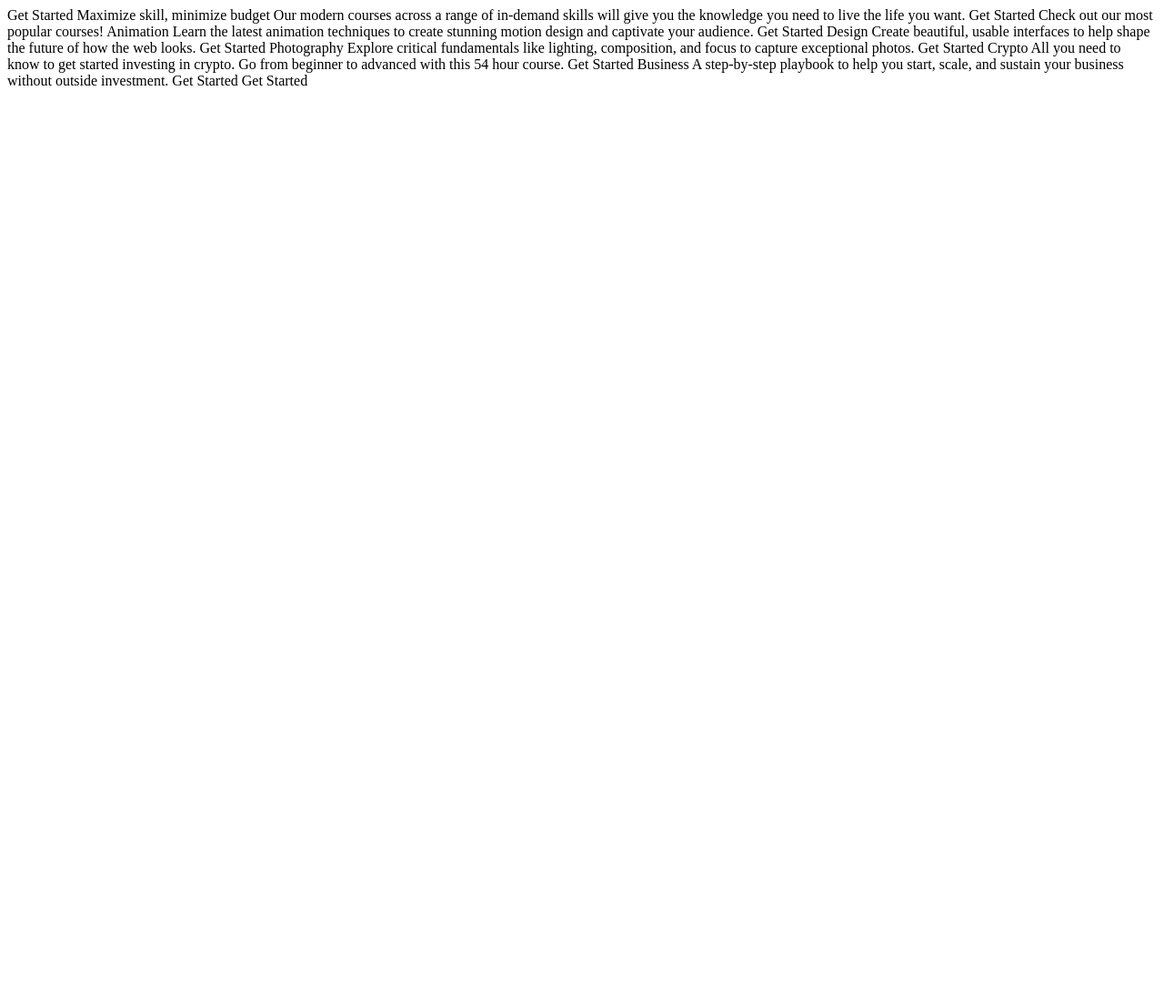
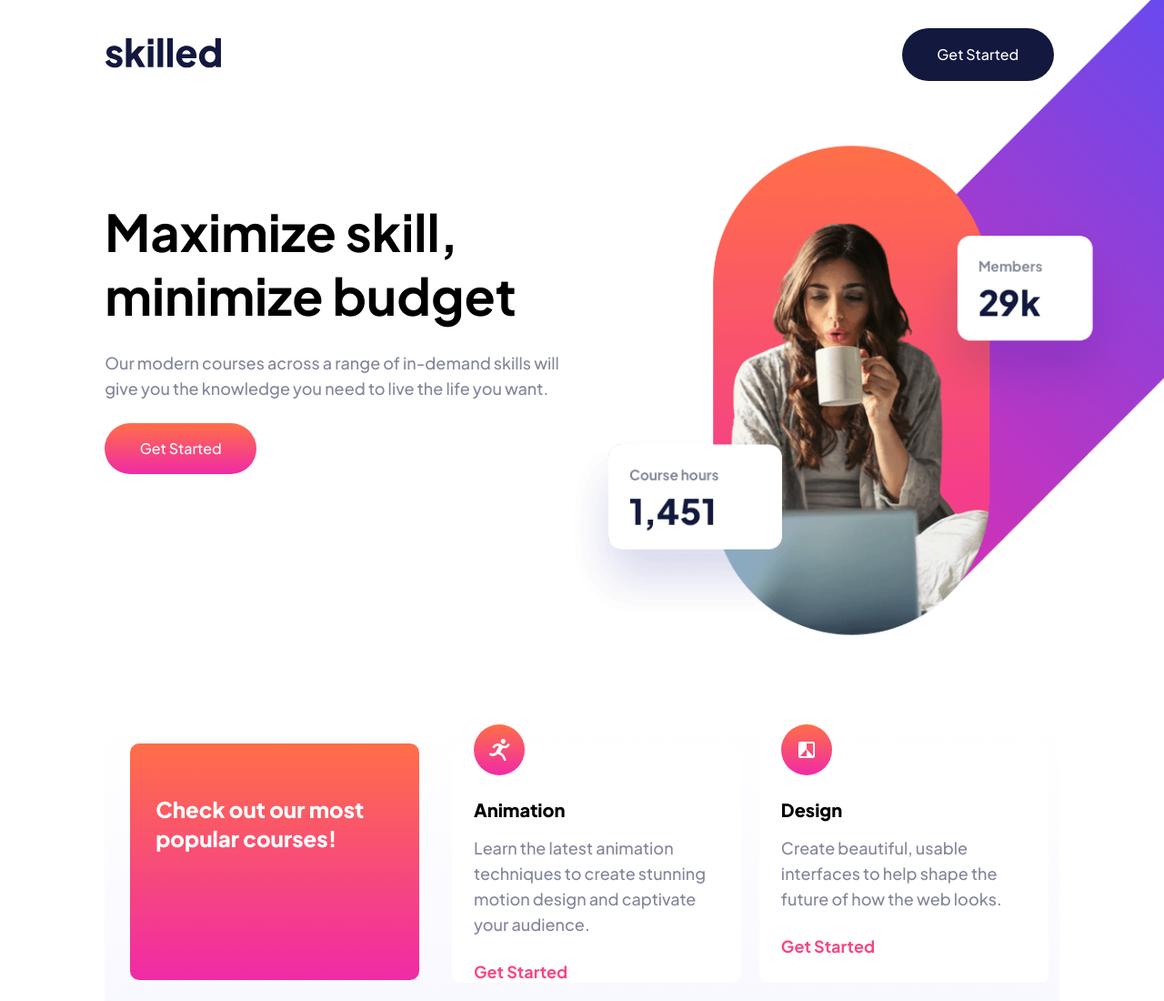
Before and after one commit to haribhuju/project1harry, a plain HTML site: page index.html in a window 1280 px wide. Shown: the top 1100 px of the page at 91% size. Before the commit the page ends 800 px from the top, so only its background shows below. Drawn offline with Linux system fonts and the light colour scheme.

Commit message:
final files

```diff
--- a/index.html
+++ b/index.html
@@ -1,52 +1,101 @@
 <!DOCTYPE html>
 <html lang="en">
-<head>
-  <meta charset="UTF-8">
-  <meta name="viewport" content="width=device-width, initial-scale=1.0">
+  <head>
+    <meta charset="UTF-8" />
+    <meta name="viewport" content="width=device-width, initial-scale=1.0" />
 
-  <link rel="icon" type="image/png" sizes="32x32" href="./assets/favicon-32x32.png">
+    <link
+      rel="icon"
+      type="image/png"
+      sizes="32x32"
+      href="./assets/favicon-32x32.png"
+    />
+    <link rel="preconnect" href="https://fonts.googleapis.com" />
+    <link rel="preconnect" href="https://fonts.gstatic.com" crossorigin />
+    <link
+      href="https://fonts.googleapis.com/css2?family=Plus+Jakarta+Sans:wght@500;700;800&display=swap"
+      rel="stylesheet"
+    />
 
-  <title>Frontend Mentor | Skilled e-learning landing page</title>
-</head>
-<body>
+    <link rel="stylesheet" href="style.css" />
 
-  Get Started
+    <title>Frontend Mentor | Skilled e-learning landing page</title>
+  </head>
+  <body>
+    <header class="header container">
+        <nav>
+          <a href="#"><img src="/assets/logo-dark.svg" alt="logo" srcset=""></a>
+          <ul>
+            <li><a href="#" class="btn btn-header">Get Started</a></li>
+          </ul>
+        </nav>
+    </header>
 
-  Maximize skill, minimize budget
+    <section class="hero container">
+      <div class="hero-text">
+        <h1>Maximize skill, minimize budget</h1>
+        <p>Our modern courses across a range of in-demand
+          skills will give you the knowledge you need to live the life you want.</p>
+        <a href="#" class="btn btn-hero">Get Started</a>
+      </div>
+      <div class="hero-img">
 
-  Our modern courses across a range of in-demand skills will give you the
-  knowledge you need to live the life you want.
+      </div>
+    </section>
 
-  Get Started
+    <section class="courses container">
+      <div class="course-feature course">
+        <p>Check out our most popular courses!</p>
+      </div>
 
-  Check out our most popular courses!
+      <div class="course">
+        <img src="/assets/icon-animation.svg" alt="icon animation" srcset="">
+        <h2>Animation</h2>
+        <p>Learn the latest animation techniques to create stunning motion design and captivate your audience.</p>
+        <a href="#" class="btn-course">Get Started</a>
+      </div>
 
-  Animation
-  Learn the latest animation techniques to create stunning motion
-  design and captivate your audience.
-  Get Started
+      <div class="course">
+        <img src="/assets/icon-design.svg" alt="icon design" srcset="">
+        <h2>Design</h2>
+        <p>Create beautiful, usable interfaces to help shape the future of how the web looks.</p>
+        <a href="#" class="btn-course">Get Started</a>
+      </div>
 
-  Design
-  Create beautiful, usable interfaces to help shape the future of
-  how the web looks.
-  Get Started
+      <div class="course">
+        <img src="/assets/icon-photography.svg" alt="icon photography" srcset="">
+        <h2>Photography</h2>
+        <p> Explore critical fundamentals
+          like lighting, composition, and focus to capture exceptional photos. </p>
+        <a href="#" class="btn-course">Get Started</a>
+      </div>
 
-  Photography
-  Explore critical fundamentals like lighting, composition, and focus
-  to capture exceptional photos.
-  Get Started
+      <div class="course">
+        <img src="/assets/icon-crypto.svg" alt="icon crypto" srcset="">
+        <h2>Crypto</h2>
+        <p> All you need to know to get started investing in crypto. Go
+          from beginner to advanced with this 54 hour course.</p>
+        <a href="#" class="btn-course">Get Started</a>
+      </div>
 
-  Crypto
-  All you need to know to get started investing in crypto. Go from beginner
-  to advanced with this 54 hour course.
-  Get Started
+      <div class="course">
+        <img src="/assets/icon-business.svg" alt="icon business" srcset="">
+        <h2>Business</h2>
+        <p> A
+          step-by-step playbook to help you start, scale, and sustain your business
+          without outside investment. </p>
+        <a href="#" class="btn-course">Get Started</a>
+      </div>
+    </section>
 
-  Business
-  A step-by-step playbook to help you start, scale, and sustain your business
-  without outside investment.
-  Get Started
+    <footer class="footer">
+      <nav>
+        <a href="#"><img src="/assets/logo-light.svg" alt="logo" srcset=""></a>
+        <ul>
+          <li><a href="#" class="btn btn-footer">Get Started</a></li>
+        </ul>
+      </nav>
+    </footer>
 
-  Get Started
-
-</body>
+  </body>
 </html>
--- /dev/null
+++ b/style.css
@@ -0,0 +1,316 @@
+/*CSS Variable*/
+:root {
+    --color-btn-header: #13183F;
+    --color-btn-hero: linear-gradient(180deg, #FF6F48 0%, #F02AA6 100%);
+    --color-btn-section: linear-gradient(180deg, #FF6F48 0%, #F02AA6 100%);
+    --color-btn-footer: linear-gradient(180deg, #4851FF -54.32%, #F02AA6 100%);
+
+    --color-para: #83869A;
+
+    --color-courses-link: #F74780;
+    --color-courses-bg: linear-gradient(180deg, #FFFFFF 0%, #F0F1FF 100%);
+
+    --color-footer-bg: #13183F;
+
+}
+
+/* Default*/
+* {
+    margin: 0px;
+    padding: 0px;
+    box-sizing: border-box;
+}
+
+html,
+body {
+    overflow-x: hidden;
+}
+
+body {
+    font-family: 'Plus Jakarta Sans', Sans;
+}
+
+/*End of Default*/
+
+/* Common css rule */
+
+.container {
+    width: 92%;
+    margin: 0 auto;
+    max-width: 1440px;
+}
+
+a {
+    text-decoration: none;
+    cursor: pointer;
+}
+
+li {
+    list-style: none;
+}
+
+p {
+    font-size: 16px;
+    line-height: 26px;
+    font-weight: 500;
+    color: var(--color-para);
+}
+
+.btn {
+    display: inline-flex;
+    align-items: center;
+    justify-content: center;
+    font-size: 16px;
+    border-radius: 50px;
+    line-height: 28px;
+    color: white;
+}
+
+nav a img {
+    width: 18vw;
+}
+
+nav ul {
+    margin-right: 6px;
+}
+
+.header nav,
+.footer nav {
+    height: 120px;
+    display: flex;
+    align-items: center;
+    justify-content: space-between;
+}
+
+/*End of Common css rule */
+
+/*header */
+.btn-header {
+    width: 140px;
+    height: 48px;
+    background: var(--color-btn-header);
+}
+/*end of header */
+
+/*hero */
+.hero-text {
+    max-width: 400px;
+}
+
+.hero-text h1 {
+    font-size: 40px;
+    line-height: 51px;
+    margin-bottom: 26px;
+}
+
+.hero-text p {
+    margin-bottom: 24px;
+}
+
+.btn-hero {
+    width: 167px;
+    height: 56px;
+    background: var(--color-btn-hero);
+}
+
+.hero-img {
+    background-image: url(/assets/image-hero-mobile.png);
+    background-position: center;
+    background-repeat: no-repeat;
+    background-size: cover;
+    padding-top: 100%;
+    margin-top: 46px;
+}
+
+/*end of hero */
+
+/*courses */
+.course {
+    background: white;
+    padding: 0 24px;
+    margin: 32px 0px;
+    height: 259px;
+    border-radius: 10px;
+    position: relative;
+
+}
+
+.course-feature {
+    background: var(--color-btn-hero);
+    height: 120px;
+    padding: 28px;
+    border-radius: 10px;
+    margin: 0 16px;
+}
+
+.course-feature p {
+    font-weight: 800;
+    font-size: 24px;
+    line-height: 32px;
+    color: white;
+}
+
+.course img {
+    position: absolute;
+    width: 56px;
+    height: 56px;
+    top: -25px;
+}
+
+.course h2 {
+    font-weight: 800;
+    font-size: 20px;
+    line-height: 25px;
+    padding-top: 56px;
+    padding-bottom: 16px;
+}
+
+.course p {
+    padding-bottom: 24px;
+}
+
+.btn-course {
+    margin-bottom: 32px;
+    font-weight: 700;
+    font-size: 18px;
+    line-height: 28px;
+    color: var(--color-courses-link)
+}
+
+.courses {
+    width: 100%;
+    padding: 0 16px;
+    padding-bottom: 40px;
+    background: var(--color-courses-bg)
+}
+
+/*end of course */
+
+/*footer */
+.footer {
+    background: var(--color-footer-bg);
+}
+
+.footer nav {
+    margin: 0px 16px;
+}
+
+.btn-footer {
+    width: 140px;
+    height: 48px;
+    background: var(--color-btn-footer);
+}
+
+/*end of footer */
+
+/*table media queries*/
+@media (min-width: 768px) {
+    .container {
+        width: 86%;
+        margin: 0 auto;
+
+    }
+    nav a img {
+        width: 13vw;
+    }
+
+    .hero{
+        height:440px;
+        position: relative;
+    }
+
+    .hero-text{
+       margin-top: 99px;
+    }
+    .hero-img{
+        background-image: url(/assets/image-hero-tablet.png);
+        width: 640px;
+        height: 640px;
+        position: absolute;
+        top: -300px;
+        right: -300px;
+        padding-top: 0px;
+    }
+
+    .course-feature{
+        height: 260px;
+        margin-top: 28px;
+        padding-top: 56px;
+    }
+
+    .courses{
+        display: flex;
+        justify-content: space-between;
+        flex-wrap: wrap;
+
+    }
+
+    .course{
+        width: 45%;
+        margin-left: 16px;
+    }
+
+
+}
+
+/*desktop media queries*/
+@media (min-width: 1110px)  {
+
+    .container {
+        width: 82%;
+        margin: 0 auto;
+
+    }
+
+    nav a img {
+        width: 10vw;
+    }
+
+    .hero-text h1 {
+        font-size: 56px;
+        line-height: 70px;}
+
+    p {
+        font-size: 18px;
+        line-height: 28px;
+
+    }
+
+    .btn-header, .btn-footer{
+        width: 167px;
+        height: 58px;
+    }
+
+    .hero-text {
+        max-width: 500px;
+    }
+
+
+    .hero-img{
+        background-image: url(/assets/image-hero-desktop.png);
+        width: 992px;
+        height: 900px;
+        position: absolute;
+        top: -460px;
+        right: -450px;
+        margin-top: 100px;
+    }
+
+    .courses{
+        margin-top: 130px;
+    }
+
+    .courses {
+        padding: 0 12px;
+        padding-bottom: 40px;
+        background: var(--color-courses-bg)
+    }
+
+    .course{
+        width: 31%;
+        margin-left: 16px;
+    }
+
+
+
+}
```
Also changed, not shown: 1 other file.
